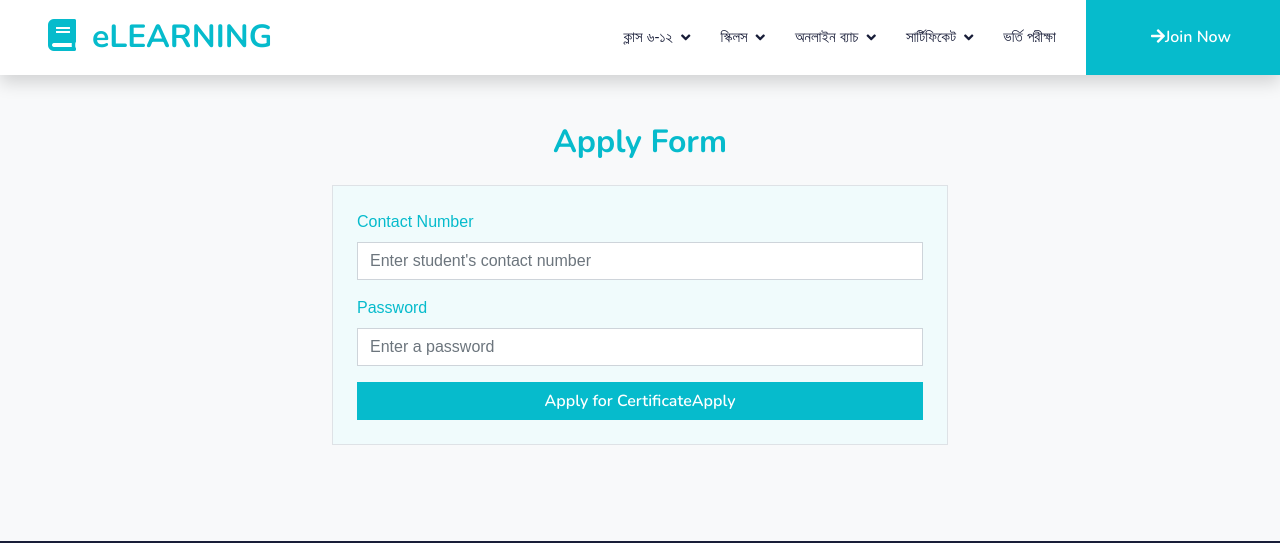
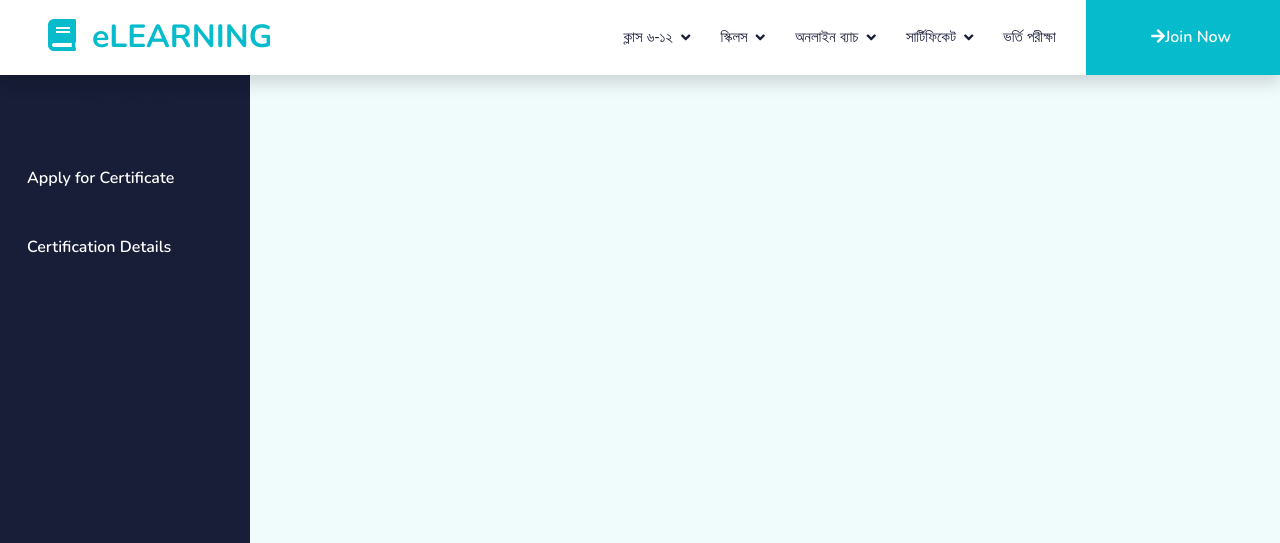
Before and after one commit to AfsanaSohana/elearning_student, a Vue app: page /certificateApply in a window 1280 px wide. Shown: the top 543 px of the page. Built offline with nearby package versions, Linux system fonts and the light colour scheme; some icons are missing.

Commit message:
3rt commit

```diff
--- a/src/App.vue
+++ b/src/App.vue
@@ -25,10 +25,12 @@ import Header from './components/Include/Header.vue'
 import Footer from './components/Include/Footer.vue'
 
 
+
 export default {
   name: 'App',
   components: {
     Header,Footer
+
   }
 }
 </script>
--- a/src/components/CertificateApply.vue
+++ b/src/components/CertificateApply.vue
@@ -1,71 +1,159 @@
 <template>
-  <div class="container-xxl py-5">
-    <div class="row justify-content-center">
-      <div class="col-6">
-        <h2 class="text-center text-primary mb-4">Apply Form</h2>
-        <form method="post" class="border p-4 bg-light rounded">
-          <div class="mb-3">
-            <label htmlFor="email" class="form-label text-primary">Contact Number</label>
-            <input type="text" class="form-control" id="contact_number" name="contact_number"
-              v-model="formData.contact_number" placeholder="Enter student's contact number"/>
+  <div class="container-fluid vh-100 d-flex p-0">
+    <!-- Sidebar -->
+    <nav class="sidebar bg-dark text-white p-3">
+      <h2 class="text-center">Student</h2>
+      <ul class="nav flex-column">
+        <li class="nav-item mb-2">
+          <button class="btn btn-link nav-link text-white w-100 text-start" @click="showApplyCertificate">Apply for Certificate</button>
+        </li>
+        <li class="nav-item mb-2">
+          <button class="btn btn-link nav-link text-white w-100 text-start" @click="showCertificationDetails">Certification Details</button>
+        </li>
+      </ul>
+    </nav>
+
+    <!-- Main Content -->
+    <main class="flex-grow-1 bg-light p-4">
+      <!-- Enrolled Batches Section -->
+      <div v-if="showCertificateSection" id="applyCertificate">
+        <h3>Enrolled Batches</h3>
+        <!-- Table of Enrolled Batches -->
+        <table class="table table-bordered">
+          <thead>
+            <tr>
+              <th scope="col">student Name</th>
+              <th scope="col">Batch Name</th>
+              <th scope="col">Course Name</th>
+              <th scope="col">Enroll Date</th>
+              <th scope="col">Transaction Id</th>
+              <th scope="col">Action</th> <!-- New column for Apply button -->
+            </tr>
+          </thead>
+          <tbody>
+            <tr v-for="batch in enrolledBatches" :key="batch.id">
+              <td>{{ batch.Student_id }}</td>
+              <td>{{ batch.batch_id }}</td>
+              <td>{{ batch.course_id }}</td>
+              <td>{{ batch.enroll_date }}</td>
+              <td>{{ batch.transaction_id }}</td>
+              <td>
+                <button class="btn btn-primary btn-sm" @click="applyForCertificate(batch)">Apply for Certificate</button>
+              </td>
+            </tr>
+          </tbody>
+        </table>
       </div>
 
-          <div class="mb-3">
-            <label htmlFor="password" class="form-label text-primary">Password </label>
-            <input type="password" class="form-control" id="password" name="password"
-             v-model="formData.password" placeholder="Enter a password"/>
+      <!-- Certification Details Section -->
+      <div v-if="showDetailsSection" id="certificateDetails">
+        <h3>Certification Details</h3>
+        <p>Here you can find details about your certificates.</p>
       </div>
-          <button type="button" @click="login" class="btn btn-primary w-100"> Apply for CertificateApply</button>
-        </form>
-      </div>
-    </div>
+    </main>
   </div>
 </template>
 
 <script>
-  import DataService from "../services/DataService";
-  import router from '@/router';
+import axios from 'axios';
+
 export default {
-    name: "LoginForm",
+  name: 'CertificateApply',
   data() {
     return {
-        formData: {
-          contact_number: "",
-          password: "",
-        },
+      showCertificateSection: false,
+      showDetailsSection: false,
+      batchEnroll: [], // Will hold the batches from the backend
     };
   },
+
   methods: {
-      login() {
-        var data = {
-          contact_number: this.formData.contact_number,
-          password: this.formData.password
-        };
-        DataService.login(data)
+    // Fetch batches from the backend API
+    fetchBatches() {
+      axios.get('http://localhost:3000/api/batches')  // Adjust the URL based on your backend
         .then(response => {
-          console.log(response.data.data.token)
-          if(response.data.data.token)
-            sessionStorage.setItem('uid', response.data.data.token);
-          else
-            alert(response.data.error)
+          this.enrolledBatches = response.data; // Store batches in the data object
+        })
+        .catch(error => {
+          console.error('Error fetching batches:', error);
+        });
+    },
 
-            router.push({ name: 'batchEnroll' });
-            window.location.href='/batchEnroll';
-        })
-        .catch(e => {
-          console.log(e);
-        });
+    // Show Apply Certificate section and fetch batches
+    showApplyCertificate() {
+      this.fetchBatches();  // Fetch the batches when the "Apply for Certificate" section is shown
+      this.showCertificateSection = true;
+      this.showDetailsSection = false;
+    },
+
+    // Show Certification Details section
+    showCertificationDetails() {
+      this.showDetailsSection = true;
+      this.showCertificateSection = false;
+    },
+
+    // Handle Apply for Certificate action
+    applyForCertificate(batch) {
+      alert(`You have applied for a certificate in the batch ${batch.batch_id}, course: ${batch.course_id}`);
     }
-    },
+  }
 };
 </script>
 
 <style scoped>
-.container {
-  max-width: 400px;
-  margin: 0 auto;
+.container-fluid {
+  display: flex;
 }
-.text-center {
+
+.sidebar {
+  width: 250px;
+  background-color: #2c3e50;
+  color: white;
+  height: 100vh;
+  padding: 15px;
+  box-shadow: 2px 0 5px rgba(0, 0, 0, 0.1);
+}
+
+.sidebar h2 {
+  text-align: center;
+  margin-bottom: 20px;
+  font-size: 1.5em;
+}
+
+.sidebar ul {
+  list-style: none;
+  padding: 0;
+}
+
+.sidebar ul li {
+  margin: 15px 0;
+}
+
+.sidebar ul li a,
+.sidebar ul li button {
+  text-decoration: none;
+  color: white;
+  display: block;
+  padding: 10px;
+  border-radius: 5px;
+  transition: background-color 0.3s;
+}
+
+.sidebar ul li button:hover {
+  background-color: #aefafc75;
+}
+
+.main-content {
+  flex-grow: 1;
+  padding: 20px;
+  background-color: #ecf0f1;
+}
+
+table th, table td {
   text-align: center;
 }
+
+button {
+  cursor: pointer;
+}
 </style>
```
Lines whose indentation alone changed are shown as unchanged.
